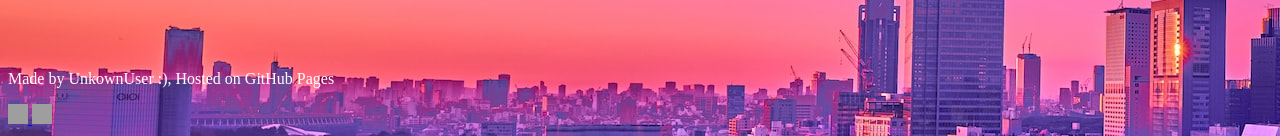
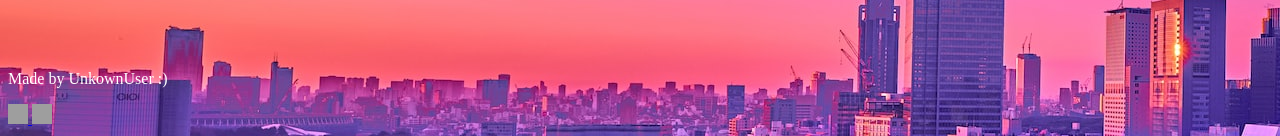
Before and after one commit to UnkownUserXD/UnkownUsersWebsite, a plain HTML site: page index.html in a window 1280 px wide. Shown: the part 776-912 px from the top of the page. Drawn offline with Linux system fonts and the light colour scheme; grey boxes are pictures that could not be loaded.

Commit message:
Update index.html

```diff
--- a/index.html
+++ b/index.html
@@ -64,6 +64,6 @@
   &ensp;
 </p>
   <p>
-    Made by UnkownUser :), Hosted on GitHub Pages
+    Made by UnkownUser :)
   </p>
   <a href="https://www.youtube.com/@unkownuserlol" target="_blank"><img src="https://cdn-icons-png.flaticon.com/512/152/152810.png" width="20" height="20"> </a> <a href="https://tiktok.com/@unkownuser.png" target="_blank"><img src="https://cdn-icons-png.flaticon.com/512/1946/1946552.png" width="20" height="20"> </a>
```
